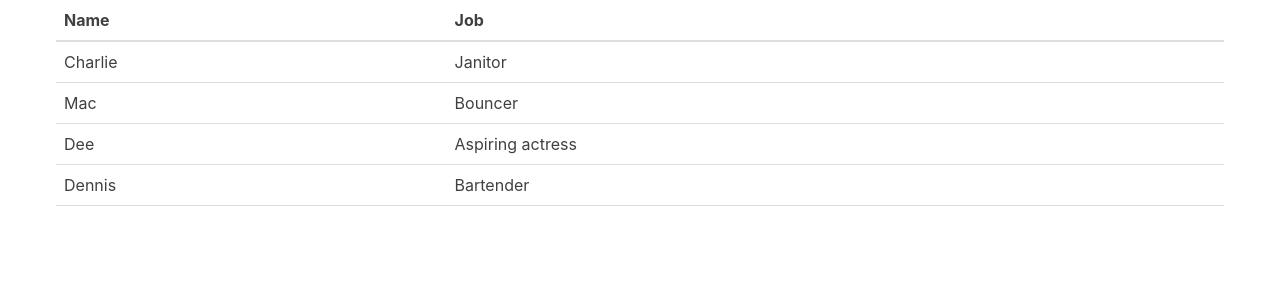
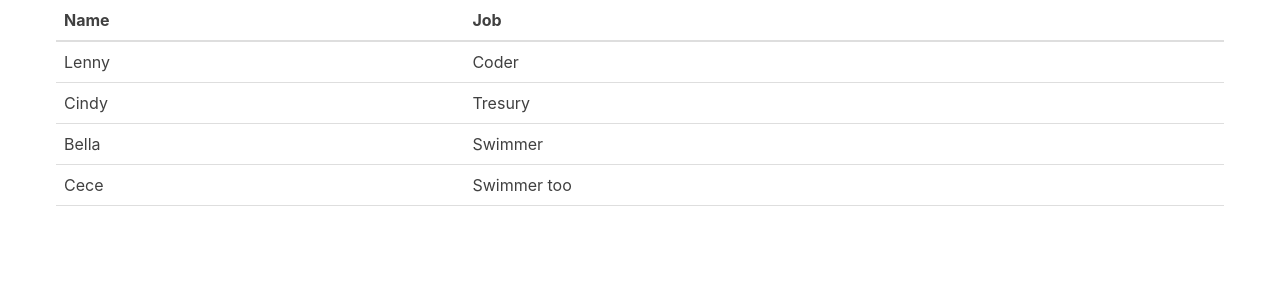
Before and after one commit to lfernandez79/reactTable, a React (Create React App) app: page / in a window 1280 px wide. Shown: the top 300 px of the page. Built offline with nearby package versions, Linux system fonts and the light colour scheme.

Commit message:
small update

```diff
--- a/src/App.js
+++ b/src/App.js
@@ -3,9 +3,27 @@
 
 class App extends Component {
     render() {
+        const characters = [
+            {
+                name: "Lenny",
+                Job: "Coder"
+            },
+            {
+                name: "Cindy",
+                Job:  "Tresury"
+            },
+            {
+                name: "Bella",
+                Job:  "Swimmer"
+            },
+            {
+                name: "Cece",
+                Job:  "Swimmer too"
+            },
+        ]
         return (
             <div className="container">
-                <Table />
+                <Table characterData = {characters} />
             </div>
         )
     }
--- a/src/table.js
+++ b/src/table.js
@@ -11,37 +11,28 @@
     )
 }
 
-const TableBody = () => {
-    return (
-        <tbody>
-            <tr>
-                <td>Charlie</td>
-                <td>Janitor</td>
+const TableBody = props => {
+    const rows = props.characterData.map((row, index) => {
+
+        return (
+            <tr key={index}>
+                <td>{row.name}</td>
+                <td>{row.Job}</td>
             </tr>
-            <tr>
-                <td>Mac</td>
-                <td>Bouncer</td>
-            </tr>
-            <tr>
-                <td>Dee</td>
-                <td>Aspiring actress</td>
-            </tr>
-            <tr>
-                <td>Dennis</td>
-                <td>Bartender</td>
-            </tr>
-        </tbody>
-    )
+        )
+    })
+    return <tbody>{rows}</tbody>
 }
-
 
 
 class Table extends Component {
     render() {
+        const { characterData } = this.props
+
         return (
             <table>
                 <TableHeader />
-                <TableBody />
+                <TableBody characterData = {characterData}/>
             </table>
         )
     }
```
